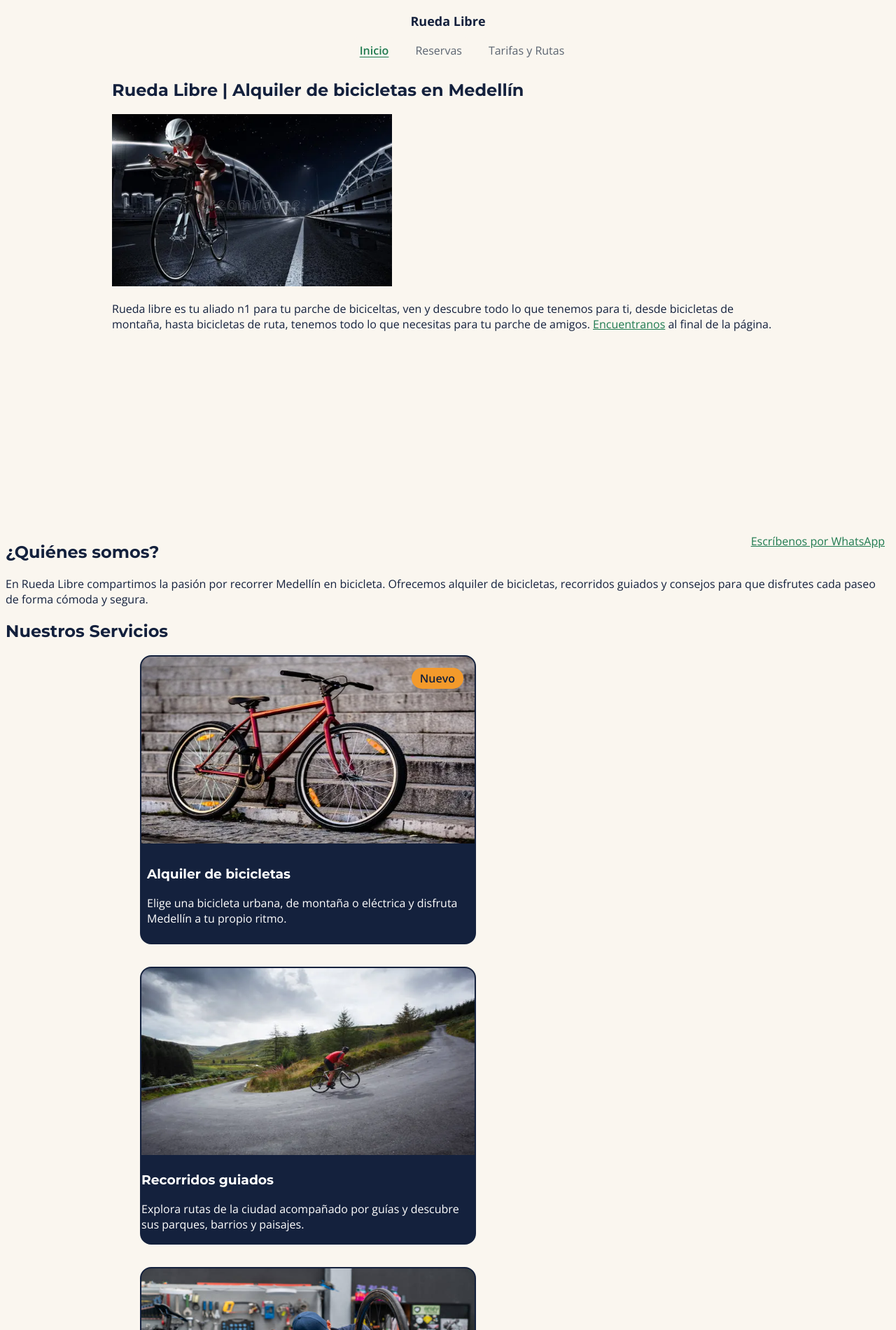
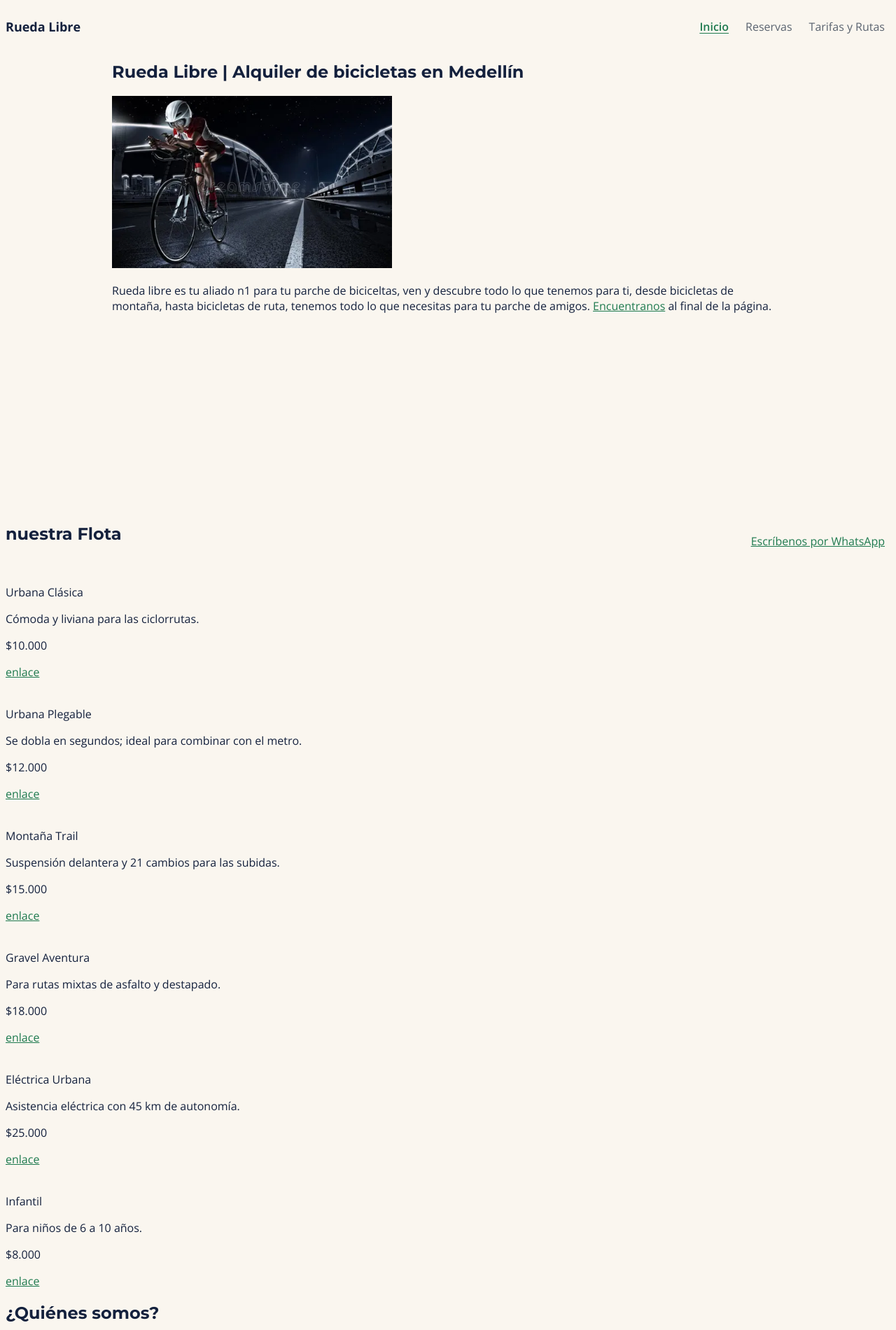
Before and after one commit to Miguel-07-2007/riwi, a plain HTML site: page rueda-libre/index.html in a window 1280 px wide. Shown: the top 1900 px of the page at 70% size. Drawn offline with nearby package versions, Linux system fonts and the light colour scheme.

Commit message:
feat: Se añadió una nueva sección para la flota de bicicletas, con detalles y precios; se actualizaron los estilos del encabezado y el pie de página mediante flexbox.

```diff
--- a/rueda-libre/css/styles.css
+++ b/rueda-libre/css/styles.css
@@ -42,32 +42,38 @@ button {
     background-color: var(--color-naranja-pedal);
 }
 
-/* Navegación compartida y Encabezado */
+/* Navegación compartida, Encabezado y Footer*/
+
+header {
+    display: flex;
+    justify-content: space-between;
+    align-items: center;
+    flex-wrap: wrap;
+    gap: var(--espacio-mediano);
+}
 
 .nombre-del-negocio {
-    text-align: center;
     font-size: large;
     font-weight: bold;
-    margin-bottom: var(--espacio-pequeno);
 }
 
 #menu {
     display: flex;
-    justify-content: center;
     list-style: none;
-    gap: var(--espacio-mediano);
-    margin-top: var(--espacio-pequeno);
+    gap: var(--espacio-pequeno);
+    margin: 0;
+    padding: 0;
 }
 
 #menu a {
-    display: inline-block;
+    display: flex;
+    flex-wrap: wrap;
     padding: var(--espacio-pequeno);
     color: var(--color-gris-asfalto);
     background-color: var(--color-crema);
     border-radius: 0.25rem;
     text-decoration: none;
     transition: color 0.2s ease, background-color 0.2s ease;
-    margin: 3px;
 }
 
 #menu a.activo {
@@ -89,6 +95,13 @@ button {
 #menu a:focus-visible {
     outline: 3px solid var(--color-azul-noche);
     outline-offset: 3px;
+}
+
+footer {
+    display: flex;
+    align-items: flex-start;
+    justify-content: space-between;
+    flex-wrap: wrap;
 }
 
 /* Componentes compartidos como CTA y WhatsApp */
--- a/rueda-libre/index.html
+++ b/rueda-libre/index.html
@@ -46,6 +46,51 @@
                         Encuentranos</a> al final de la página.
                 </p>
             </div>
+        </section>
+        <section id="nuestra-flota">
+            <h2>nuestra Flota</h2>
+            <article class="modelo-flota">
+                <img src="" alt="" class="imagen-modelo-flota">
+                <p class="nombre-modelo-flota">Urbana Clásica</p>
+                <p class="descripcion-modelo-flota">Cómoda y liviana para las ciclorrutas.</p>
+                <p class="precio-modelo-flota">$10.000</p>
+                <a href="" class="enlace-modelo-flota">enlace</a>
+            </article>
+            <article class="modelo-flota">
+                <img src="" alt="" class="imagen-modelo-flota">
+                <p class="nombre-modelo-flota">Urbana Plegable</p>
+                <p class="descripcion-modelo-flota">Se dobla en segundos; ideal para combinar con el metro.</p>
+                <p class="precio-modelo-flota">$12.000</p>
+                <a href="" class="enlace-modelo-flota">enlace</a>
+            </article>
+            <article class="modelo-flota">
+                <img src="" alt="" class="imagen-modelo-flota">
+                <p class="nombre-modelo-flota">Montaña Trail</p>
+                <p class="descripcion-modelo-flota">Suspensión delantera y 21 cambios para las subidas.</p>
+                <p class="precio-modelo-flota">$15.000</p>
+                <a href="" class="enlace-modelo-flota">enlace</a>
+            </article>
+            <article class="modelo-flota">
+                <img src="" alt="" class="imagen-modelo-flota">
+                <p class="nombre-modelo-flota">Gravel Aventura</p>
+                <p class="descripcion-modelo-flota">Para rutas mixtas de asfalto y destapado.</p>
+                <p class="precio-modelo-flota">$18.000</p>
+                <a href="" class="enlace-modelo-flota">enlace</a>
+            </article>
+            <article class="modelo-flota">
+                <img src="" alt="" class="imagen-modelo-flota">
+                <p class="nombre-modelo-flota">Eléctrica Urbana</p>
+                <p class="descripcion-modelo-flota">Asistencia eléctrica con 45 km de autonomía.</p>
+                <p class="precio-modelo-flota">$25.000</p>
+                <a href="" class="enlace-modelo-flota">enlace</a>
+            </article>
+            <article class="modelo-flota">
+                <img src="" alt="" class="imagen-modelo-flota">
+                <p class="nombre-modelo-flota">Infantil</p>
+                <p class="descripcion-modelo-flota">Para niños de 6 a 10 años.</p>
+                <p class="precio-modelo-flota">$8.000</p>
+                <a href="" class="enlace-modelo-flota">enlace</a>
+            </article>
         </section>
 
         <section>
@@ -115,11 +160,9 @@
         <a href="https://wa.me/573000000000" target="_blank" class="enlace-whatsapp">Escríbenos por WhatsApp</a>
     </main>
     <footer>
-        <p>
-            Rueda Libre
-            hola@ruedalibre.example
-            2026
-        </p>
+        <p>Rueda Libre</p>
+        <p>hola@ruedalibre.example</p>
+        <p>2026</p>
     </footer>
 </body>
 
```
Also changed, not shown: rueda-libre/bitacora.txt.
